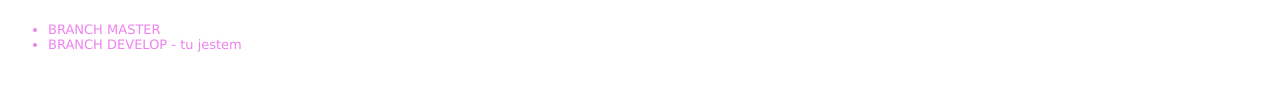
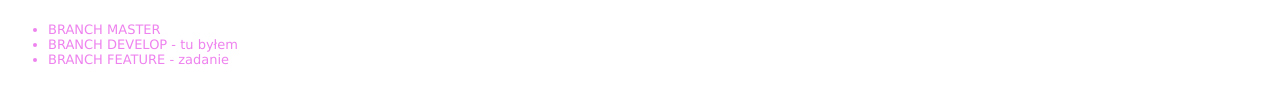
Before and after one commit to wojciechgorzynski/gitzjazd6, a plain HTML site: page index.html in a window 1280 px wide. Shown: the part 228-332 px from the top of the page. Drawn offline with Linux system fonts and the light colour scheme.

Commit message:
add new li

```diff
--- a/index.html
+++ b/index.html
@@ -26,7 +26,8 @@
         <p>Praca z gałęziami - branche</p>
         <ul>
             <li>BRANCH MASTER</li>
-            <li>BRANCH DEVELOP - tu jestem</li>
+            <li>BRANCH DEVELOP - tu byłem</li>
+            <li id="new">BRANCH FEATURE - zadanie</li>
         </ul>
 
     </div>
```
